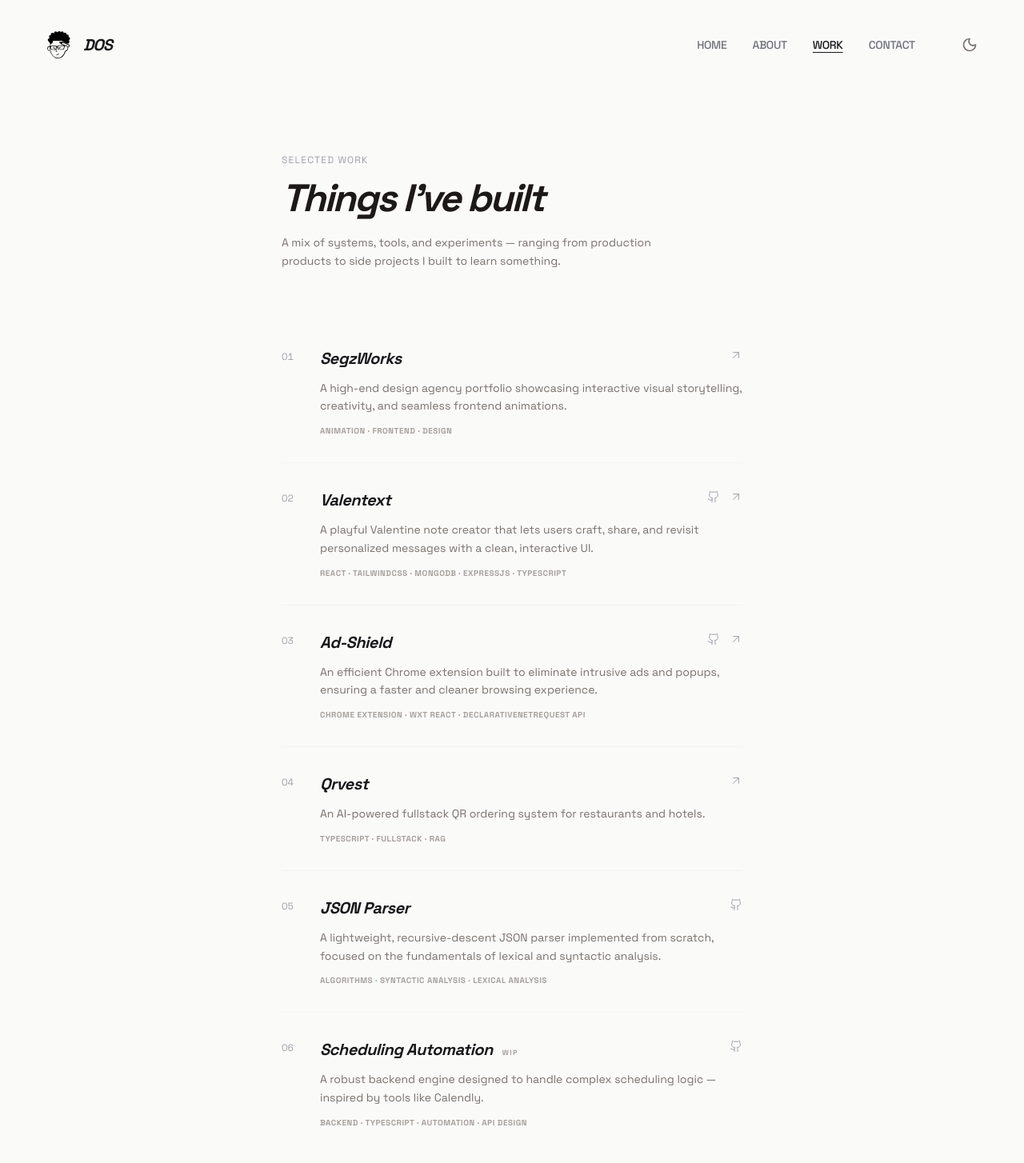
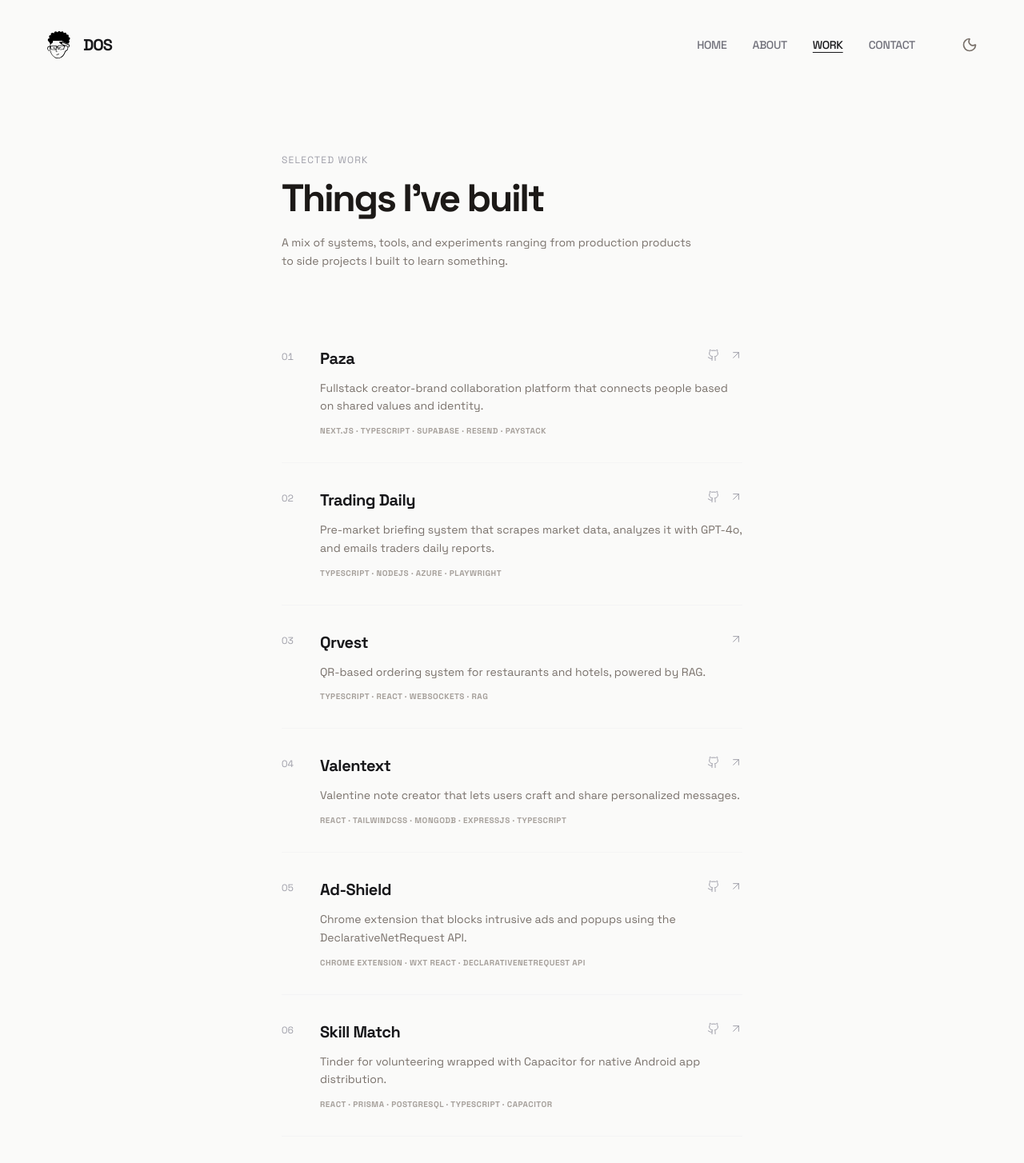
Before and after one commit to segundavid-dev/portfolio, a Next.js app: page /work in a window 1280 px wide. Shown: the top 1454 px of the page at 80% size. Built offline with nearby package versions, Linux system fonts and the light colour scheme.

Commit message:
update projects (remove and added newer projects to list)

```diff
--- a/app/about/page.tsx
+++ b/app/about/page.tsx
@@ -20,7 +20,7 @@ export default function AboutPage() {
   return (
     <div className="px-6 md:px-12 max-w-2xl mx-auto py-32 md:py-40">
       <section className="mb-16">
-        <h1 className="text-4xl md:text-5xl font-bold tracking-tighter mb-8 italic">
+        <h1 className="text-4xl md:text-5xl font-bold tracking-tighter mb-8">
           About
         </h1>
 
--- a/app/contact/page.tsx
+++ b/app/contact/page.tsx
@@ -17,7 +17,7 @@ export default function ContactPage() {
   return (
     <div className="px-6 py-32 md:px-12 md:py-48 max-w-4xl mx-auto">
       <section className="mb-12">
-        <h1 className="text-4xl md:text-5xl font-bold tracking-tighter mb-4 italic">
+        <h1 className="text-4xl md:text-5xl font-bold tracking-tighter mb-4">
           Get in Touch
         </h1>
         <p className="text-lg text-zinc-600 dark:text-zinc-400">
--- a/app/page.tsx
+++ b/app/page.tsx
@@ -7,7 +7,7 @@ export default function Home() {
     <div className="h-screen flex flex-col px-6 md:px-12 max-w-2xl mx-auto">
       <div className="flex-1 flex flex-col justify-center">
         <section className="mb-10">
-          <h1 className="text-4xl md:text-5xl font-bold tracking-tighter mb-2 italic">
+          <h1 className="text-4xl md:text-5xl font-bold tracking-tighter mb-2">
             David Segun
           </h1>
           <p className="text-base text-zinc-900 dark:text-zinc-100">
--- a/app/work/page.tsx
+++ b/app/work/page.tsx
@@ -8,17 +8,40 @@ export const metadata: Metadata = {
 };
 
 const projects: Project[] = [
-  {
+  /* {
     title: "SegzWorks",
     description:
       "A high-end design agency portfolio showcasing interactive visual storytelling, creativity, and seamless frontend animations.",
     tags: ["Animation", "Frontend", "Design"],
     liveLink: "http://segzworks.studio/",
+  }, */
+  {
+    title: "Paza",
+    description:
+      "Fullstack creator-brand collaboration platform that connects people based on shared values and identity.",
+    tags: ["Next.js", "TypeScript", "Supabase", "Resend", "Paystack"],
+    liveLink: "https://paza.social",
+    githubLink: "https://github.com/job-kiptoo-dev/paza-social-frontend",
+  },
+  {
+    title: "Trading Daily",
+    description:
+      "Pre-market briefing system that scrapes market data, analyzes it with GPT-4o, and emails traders daily reports.",
+    tags: ["TypeScript", "NodeJs", "Azure", "Playwright"],
+    liveLink: "https://polite-pond-0a06a4e0f.1.azurestaticapps.net/",
+    githubLink: "https://github.com/gshock/trading-news",
+  },
+  {
+    title: "Qrvest",
+    description:
+      "QR-based ordering system for restaurants and hotels, powered by RAG.",
+    tags: ["Typescript", "React", "Websockets", "RAG"],
+    liveLink: "https://app.qrvest.com/",
   },
   {
     title: "Valentext",
     description:
-      "A playful Valentine note creator that lets users craft, share, and revisit personalized messages with a clean, interactive UI.",
+      "Valentine note creator that lets users craft and share personalized messages.",
     tags: ["React", "TailwindCSS", "MongoDB", "ExpressJS", "Typescript"],
     liveLink: "https://valentext.pxxl.click/",
     githubLink: "https://github.com/segundavid-dev/valentine-frontend",
@@ -26,32 +49,24 @@ const projects: Project[] = [
   {
     title: "Ad-Shield",
     description:
-      "An efficient Chrome extension built to eliminate intrusive ads and popups, ensuring a faster and cleaner browsing experience.",
+      "Chrome extension that blocks intrusive ads and popups using the DeclarativeNetRequest API.",
     tags: ["Chrome Extension", "WXT React", "DeclarativeNetRequest API"],
     liveLink: "https://ad-shield-web.vercel.app/",
     githubLink: "https://github.com/segundavid-dev/ad-shield",
   },
   {
-    title: "Qrvest",
+    title: "Skill Match",
     description:
-      "An AI-powered fullstack QR ordering system for restaurants and hotels.",
-    tags: ["Typescript", "Fullstack", "RAG"],
-    liveLink: "https://app.qrvest.com/",
+      "Tinder for volunteering wrapped with Capacitor for native Android app distribution.",
+    tags: ["React", "Prisma", "PostgreSQL", "TypeScript", "Capacitor"],
+    liveLink: "https://skill-match-weld.vercel.app/",
+    githubLink: "https://github.com/segundavid-dev/skill-match",
   },
   {
     title: "JSON Parser",
-    description:
-      "A lightweight, recursive-descent JSON parser implemented from scratch, focused on the fundamentals of lexical and syntactic analysis.",
-    tags: ["Algorithms", "Syntactic Analysis", "Lexical Analysis"],
+    description: "Recursive-descent JSON parser implemented from scratch.",
+    tags: ["Algorithms", "Syntactic Analysis", "Lexical Analysis", "TypeScript"],
     githubLink: "https://github.com/Segundavid-Dev/JSON-parser",
-  },
-  {
-    title: "Scheduling Automation",
-    description:
-      "A robust backend engine designed to handle complex scheduling logic — inspired by tools like Calendly.",
-    tags: ["Backend", "Typescript", "Automation", "API Design"],
-    githubLink: "https://github.com/segundavid-dev/scheduling-automation-be",
-    wip: true,
   },
 ];
 
@@ -62,11 +77,11 @@ export default function WorkPage() {
         <p className="text-xs uppercase tracking-widest text-zinc-400 dark:text-zinc-500 mb-4">
           Selected Work
         </p>
-        <h1 className="text-4xl md:text-5xl font-bold tracking-tighter mb-5 italic">
+        <h1 className="text-4xl md:text-5xl font-bold tracking-tighter mb-5">
           Things I&apos;ve built
         </h1>
         <p className="text-sm text-stone-500 dark:text-stone-400 leading-relaxed max-w-lg">
-          A mix of systems, tools, and experiments — ranging from production
+          A mix of systems, tools, and experiments ranging from production
           products to side projects I built to learn something.
         </p>
       </section>
--- a/components/Header.tsx
+++ b/components/Header.tsx
@@ -47,7 +47,7 @@ export const Header = () => {
             height={48}
             className="dark:invert w-10 h-10 md:w-12 md:h-12"
           />
-          <span className="text-xl font-bold tracking-tighter text-zinc-900 dark:text-zinc-100 italic transition-transform group-hover:scale-105 inline-block">
+          <span className="text-xl font-bold tracking-tighter text-zinc-900 dark:text-zinc-100 transition-transform group-hover:scale-105 inline-block">
             DOS
           </span>
         </Link>
@@ -126,9 +126,9 @@ export const Header = () => {
                   <Link
                     href={item.path}
                     onClick={() => setIsOpen(false)}
-                    className={`text-4xl font-black tracking-tighter uppercase transition-all hover:italic hover:scale-105 inline-block ${
+                    className={`text-4xl font-black tracking-tighter uppercase transition-all hover:scale-105 inline-block ${
                       pathname === item.path
-                        ? "text-zinc-900 dark:text-zinc-100 italic underline underline-offset-8 decoration-4"
+                        ? "text-zinc-900 dark:text-zinc-100 underline underline-offset-8 decoration-4"
                         : "text-zinc-500 dark:text-zinc-400 hover:text-zinc-900 dark:hover:text-zinc-100"
                     }`}
                   >
--- a/components/ProjectCard.tsx
+++ b/components/ProjectCard.tsx
@@ -35,7 +35,7 @@ export const ProjectCard = ({
         <div className="space-y-3">
           <div className="flex items-start justify-between gap-4">
             <div className="flex items-baseline gap-3 flex-wrap">
-              <h3 className="text-xl font-bold tracking-tight italic text-zinc-900 dark:text-zinc-100">
+              <h3 className="text-xl font-bold tracking-tight text-zinc-900 dark:text-zinc-100">
                 {title}
               </h3>
               {wip && (
```
